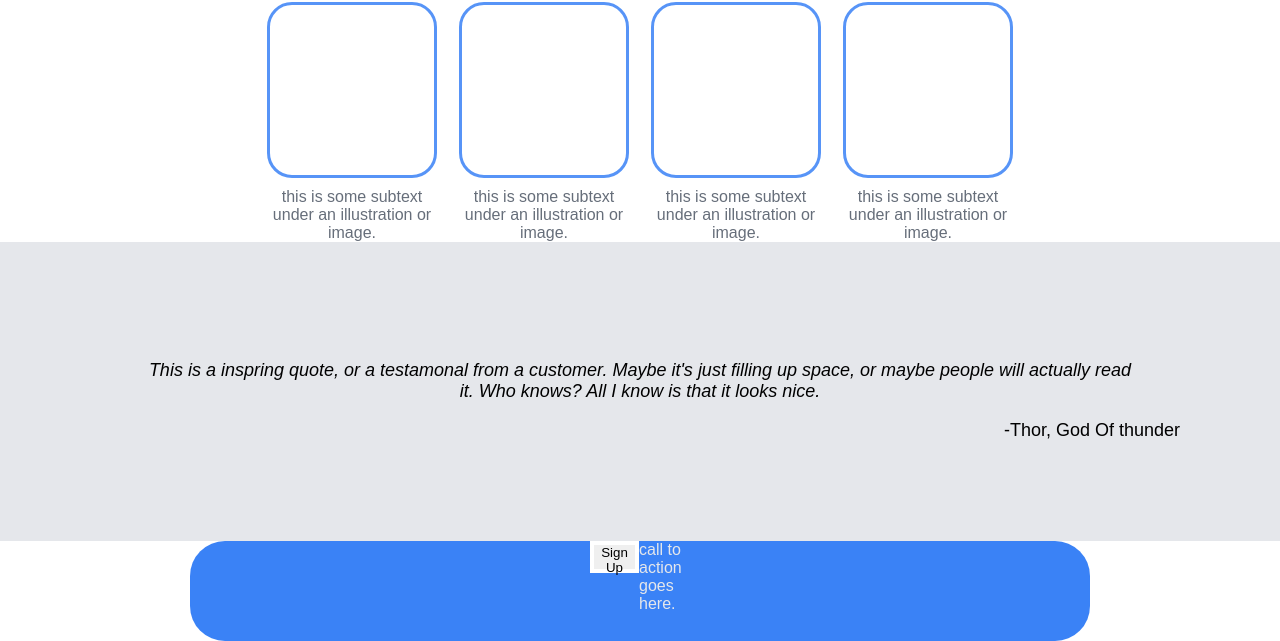
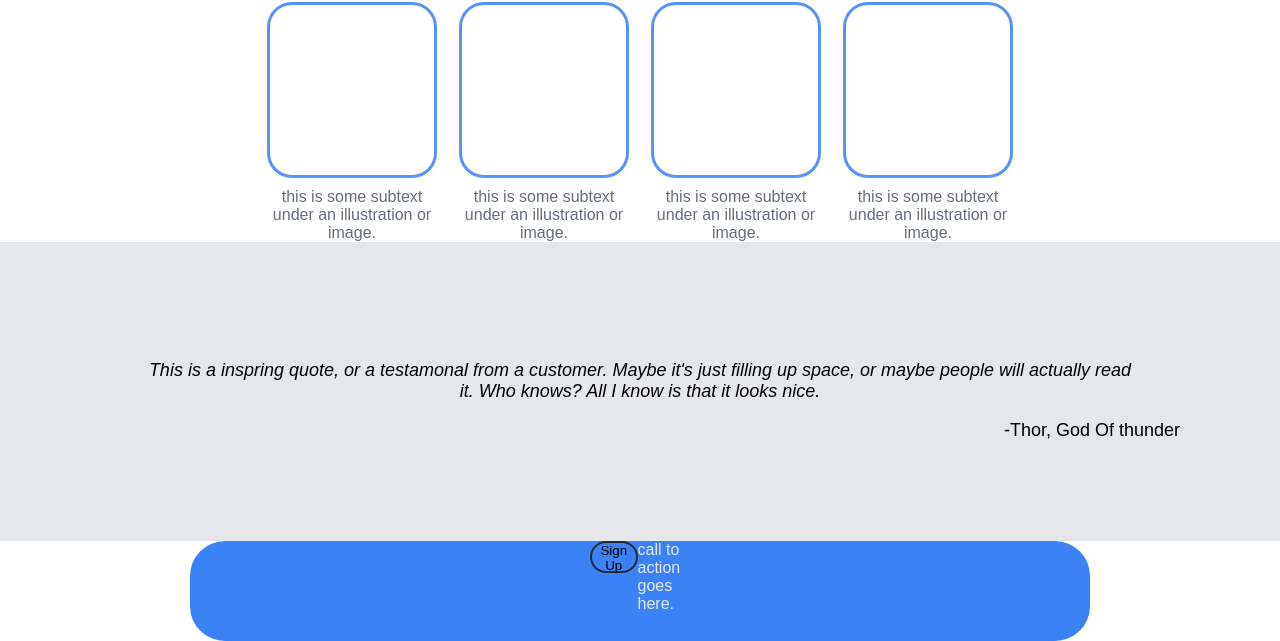
Before and after one commit to safersultan10/website, a plain HTML site: page index.html in a window 1280 px wide. Shown: the part 523-1164 px from the top of the page. Drawn offline with Linux system fonts and the light colour scheme.

Commit message:
styled CTA button

```diff
--- a/landingpage.css
+++ b/landingpage.css
@@ -143,7 +143,11 @@ body {
     display: flex;
     justify-content: space-between;
     height: 32px;
-    border: 4px solid #fff;
+    border: 2px solid #fff;
+    border-color: #1F2838;
+    border-radius: 30px;
+    background-color: #3A82F6;
+    text-align: center;
 }
 
 .author {
```
